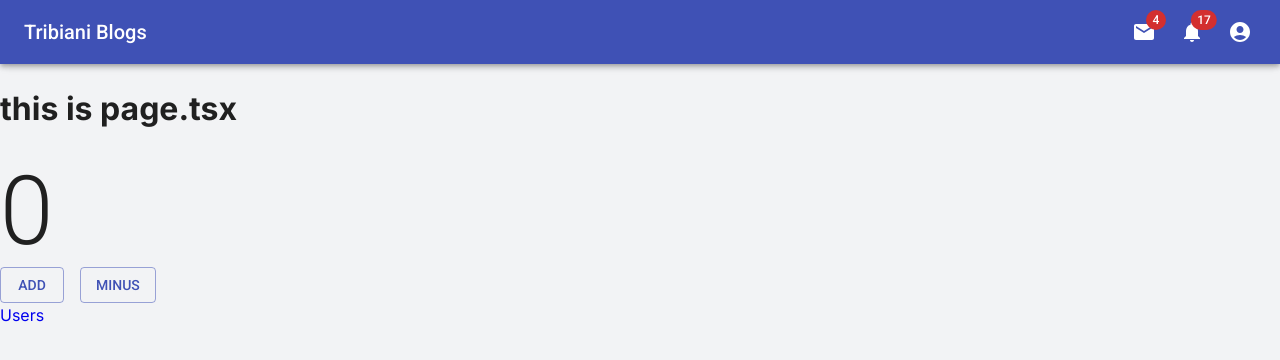
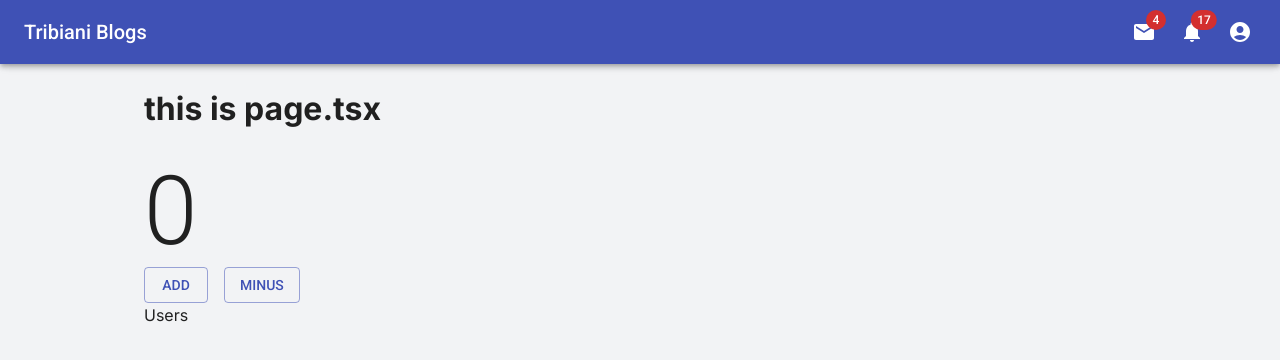
Before and after one commit to rondout/my-webpage, a Next.js app: page / in a window 1280 px wide. Shown: the top 360 px of the page. Built offline with nearby package versions, Linux system fonts and the light colour scheme; no server answers.

Commit message:
perf: 优化cookie处理逻辑

```diff
--- a/app/globals.css
+++ b/app/globals.css
@@ -96,7 +96,7 @@ body {
 }
 
 a {
-  color: inherit;
+  color: unset;
   text-decoration: none;
 }
 
--- a/app/login/page.tsx
+++ b/app/login/page.tsx
@@ -41,7 +41,7 @@ export default function Login() {
         setLocalStorageItem(STORAGE_TOKEN_KEY, data.token);
         setTimeout(() => {
           setLoginLoading(false);
-          // 这里只能使用replace   不能用push  因为肯呢个profile页面在服务端是有缓存的
+          // 这里只能使用replace   不能用push  因为profile页面在服务端是有缓存的
           router.replace("/");
         }, 1000);
         // window.location.href = window.location.origin;
--- a/app/page.tsx
+++ b/app/page.tsx
@@ -10,7 +10,7 @@ export const metadata: Metadata = {
 
 export default function Home() {
   return (
-    <Box>
+    <Box className="content-item">
       <h1>this is page.tsx</h1>
       <CounterControl />
       <Link href="/users">Users</Link>
--- a/src/components/layout/HeaderBar.tsx
+++ b/src/components/layout/HeaderBar.tsx
@@ -21,6 +21,7 @@ import { selectUserInfo } from "@/src/store/modules/mainSlice";
 import GetUserInfo from "../users/GetUserInfo";
 import { StyledMenu } from "../common/styled/StyledMenu";
 import mainController from "@/src/controllers/main.controller";
+import Link from "next/link";
 
 enum MenuEnum {
   PROFILE,
@@ -170,6 +171,7 @@ export default function HeaderBar() {
           >
             <MenuIcon />
           </IconButton> */}
+          <Link href="/">
             <Typography
               variant="h6"
               noWrap
@@ -178,6 +180,7 @@ export default function HeaderBar() {
             >
               Tribiani Blogs
             </Typography>
+          </Link>
           <Box sx={{ flexGrow: 1 }} />
           <Box sx={{ display: { xs: "none", md: "flex" } }}>
             <IconButton
--- a/src/style/main.css
+++ b/src/style/main.css
@@ -18,6 +18,7 @@ p {
 
 a {
   text-decoration: none;
+  color: unset;
 }
 
 .content-item {
```
Also changed, not shown: 1 other file (tests, documents, lock files or other folders). Lines whose indentation alone changed are shown as unchanged.
